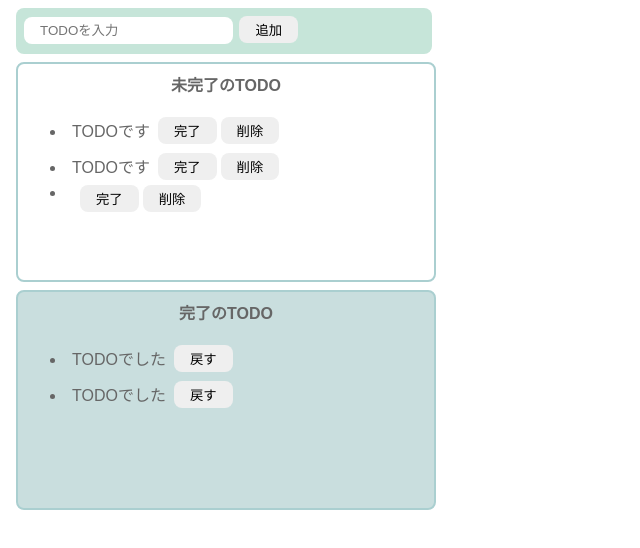
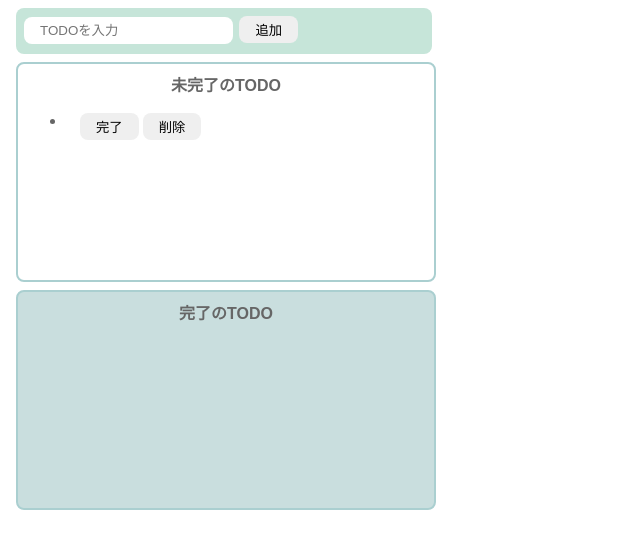
Before and after one commit to gucci-19/practice1, a website built with Parcel: page src/index.html in a window 1280 px wide. Both pictures are taken after a click on the button "追加". Shown: the whole page, without its empty margins (0-640 px from the left). Built offline with nearby package versions, Linux system fonts and the light colour scheme.

Commit message:
セクション5,40 完了

```diff
--- a/src/index.html
+++ b/src/index.html
@@ -13,37 +13,11 @@
     <div class="incomplete-area">
       <p class="title">未完了のTODO</p>
       <ul id="incomplete-list">
-        <li>
-          <div class="list-row">
-          <p class="todo-item">TODOです</p>
-          <button>完了</button>
-          <button>削除</button>
-          </div>
-        </li>
-        <li>
-          <div class="list-row">
-          <p class="todo-item">TODOです</p>
-          <button>完了</button>
-          <button>削除</button>
-          </div>
-        </li>
       </ul>
     </div>
     <div class="complete-area">
       <p class="title">完了のTODO</p>
-      <ul>
-        <li>
-          <div class="list-row">
-          <p class="todo-item">TODOでした</p>
-          <button>戻す</button>
-          </div>
-        </li>
-        <li>
-          <div class="list-row">
-          <p class="todo-item">TODOでした</p>
-          <button>戻す</button>
-          </div>
-        </li>
+      <ul id="complete-list">
       </ul>
     </div>
 
--- a/src/index.mjs
+++ b/src/index.mjs
@@ -5,6 +5,12 @@ const onClickAdd = () => {
   const inputText = document.getElementById("add-text").value;
   document.getElementById("add-text").value = "";
 
+  //未完了リストに追加
+  createIncompleteTodo(inputText);
+};
+
+// 渡された引数を基に未完了のTODOを作成する関数
+const createIncompleteTodo = (todo) => {
   // li生成
   const li = document.createElement("li");
 
@@ -15,13 +21,29 @@ const onClickAdd = () => {
   // p生成
   const p = document.createElement("p");
   p.className = "todo-item";
-  p.innerText = inputText;
+  p.innerText = todo;
 
   // button(完了)タグ生成
   const completeButton = document.createElement("button");
   completeButton.innerText = "完了";
   completeButton.addEventListener("click", () => {
-    alert("完了");
+    // 押された完了ボタンの親にあるliタグは以下の完了ボタンと削除ボタンを削除
+    const moveTarget = completeButton.closest("li");
+    completeButton.nextElementSibling.remove();
+    completeButton.remove();
+    // 戻すボタンを生成してdivタグ配下に設定
+    const backButton = document.createElement("button");
+    backButton.innerText = "戻す";
+    backButton.addEventListener("click", () => {
+      // TODOの内容を取得し、未完了リストに追加
+      const todoText = backButton.previousElementSibling.innerText;
+      createIncompleteTodo(todoText);
+      // 押された戻すボタンの親にあるliタグを削除
+      backButton.closest("li").remove();
+    });
+    moveTarget.firstElementChild.appendChild(backButton);
+    // 完了リストに移動
+    document.getElementById("complete-list").appendChild(moveTarget);
   });
 
   // button(削除)タグ生成
```
